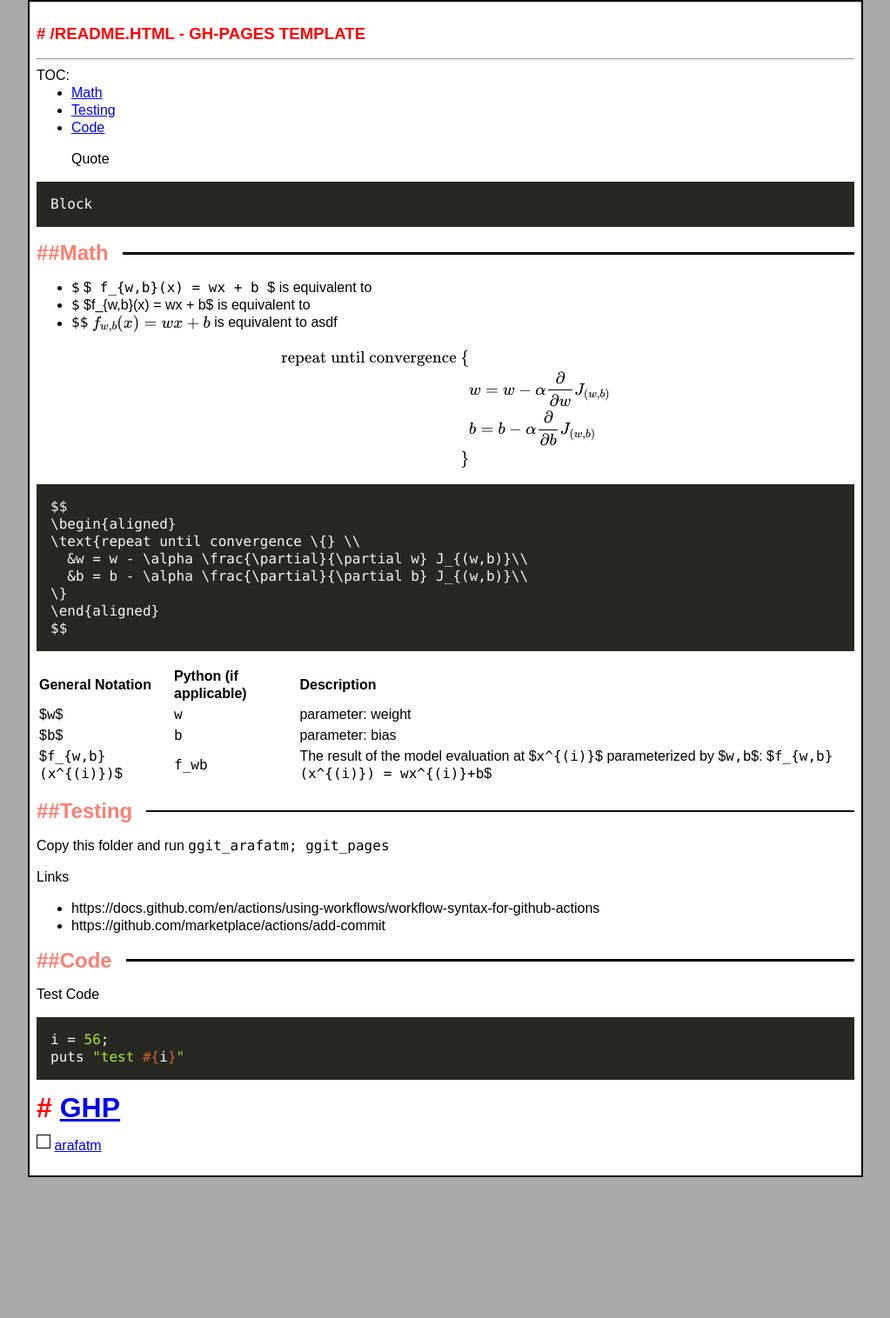
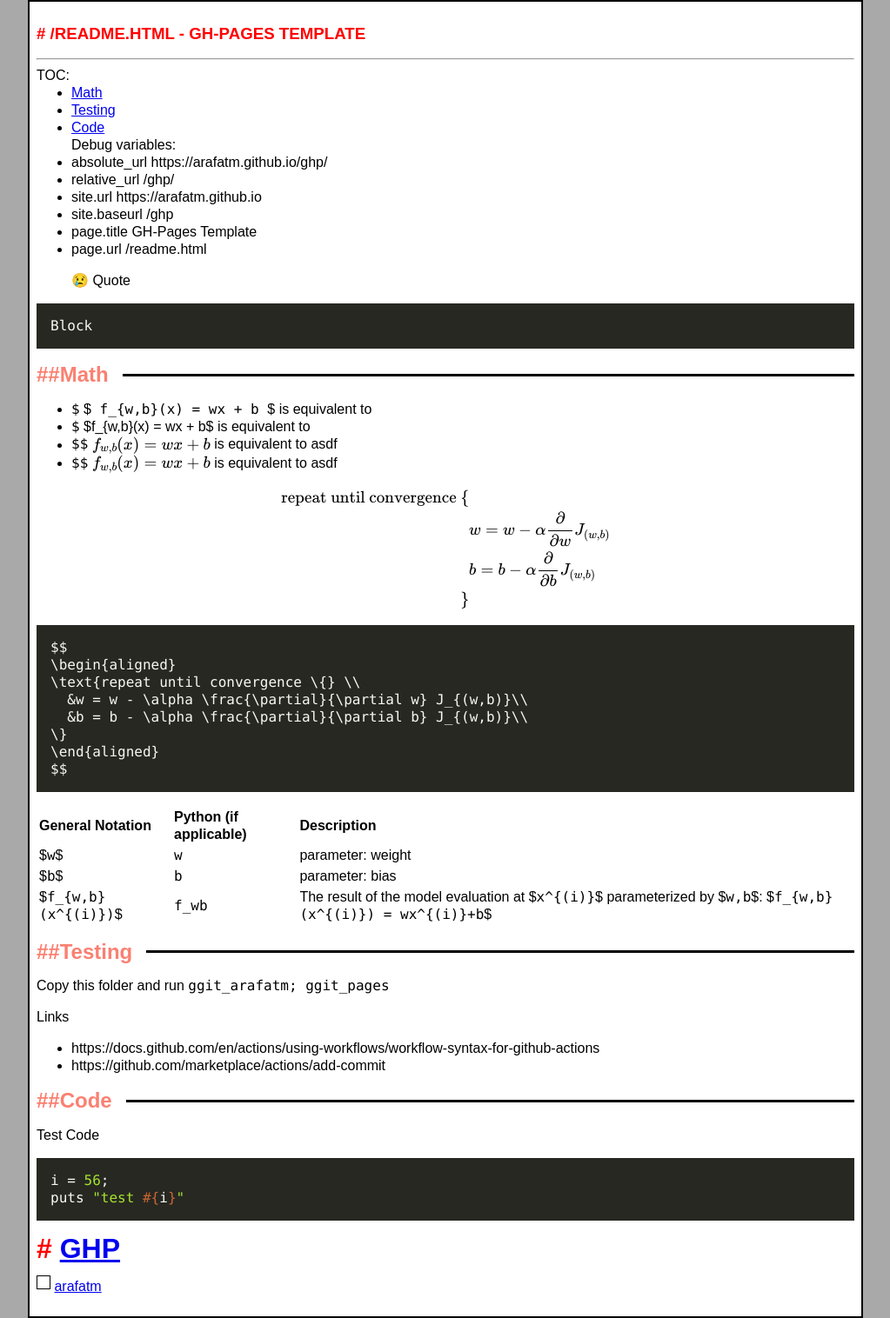
Before and after one commit to arafatm/ghp, a Jekyll site: the page built from readme.md, in a window 1280 px wide. Shown: the whole page at 87% size, without its empty margins (128-1151 px from the left). Built offline with Jekyll 4.4.1, drawn with Linux system fonts in a browser that asks for light colours; nearby versions of some CDN libraries; emoji names are drawn with the system emoji font; formulas are drawn with MathJax 3; before the commit the page ends 1354 px from its top, so only the background shows below that.

Commit message:
Commit All

```diff
--- a/_layouts/page.html
+++ b/_layouts/page.html
@@ -25,6 +25,7 @@ layout: default
   {% include toc.html html=content h_max=5 h_min=2 class="toc" %}
   </div>
   <div class="post-content">
+    <ul>Debug variables: <li>absolute_url {{ '/' | absolute_url }}</li> <li>relative_url {{ '/' " | relative_url }}</li> <li>site.url {{ site.url }}</li> <li>site.baseurl {{ site.baseurl }}</li> <li>page.title {{ page.title }}</li> <li>page.url {{ page.url}}</li> </ul>
     {{ content }}
   </div>
 </article>
```
Also changed, not shown: readme.md.
